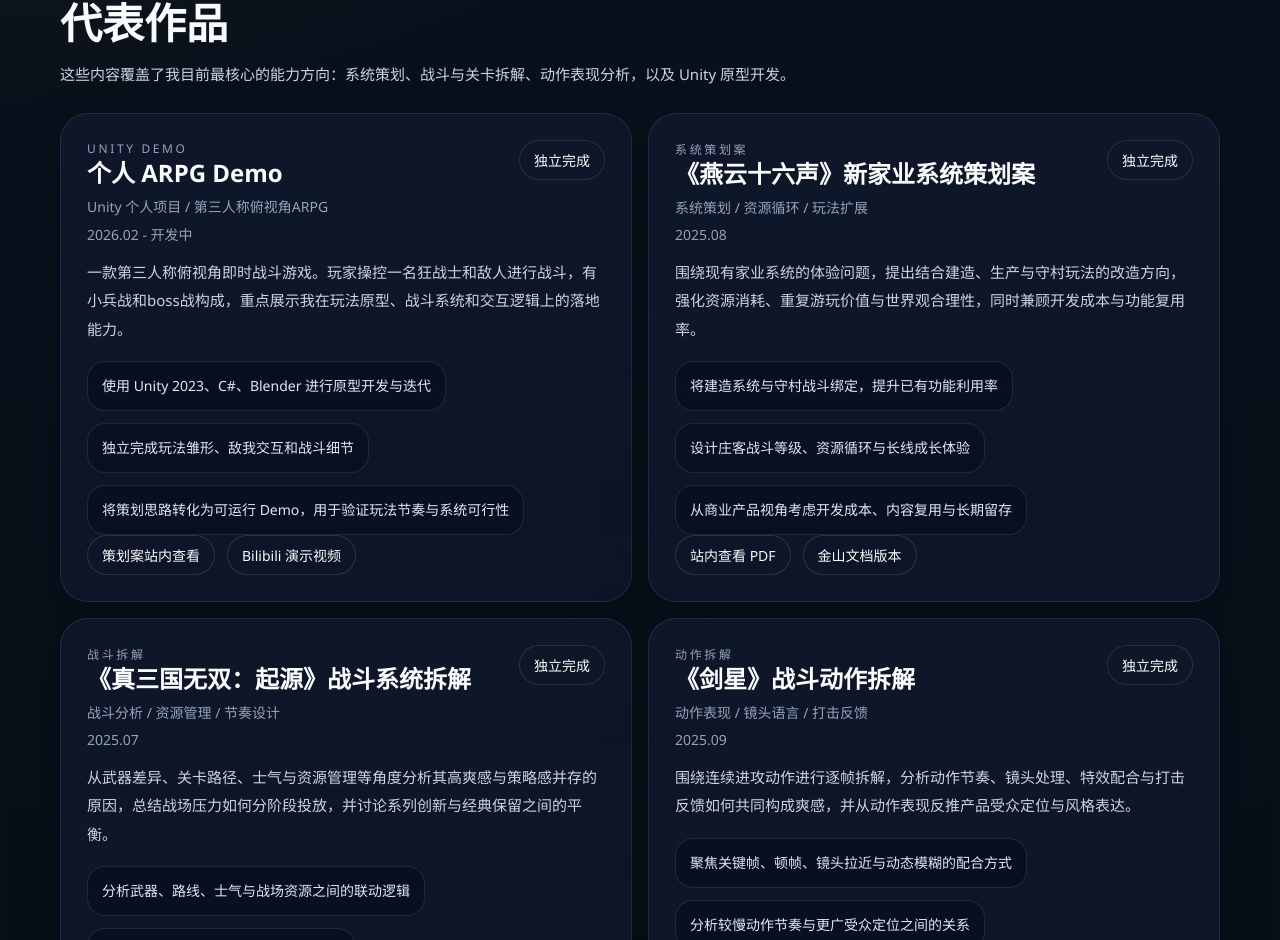
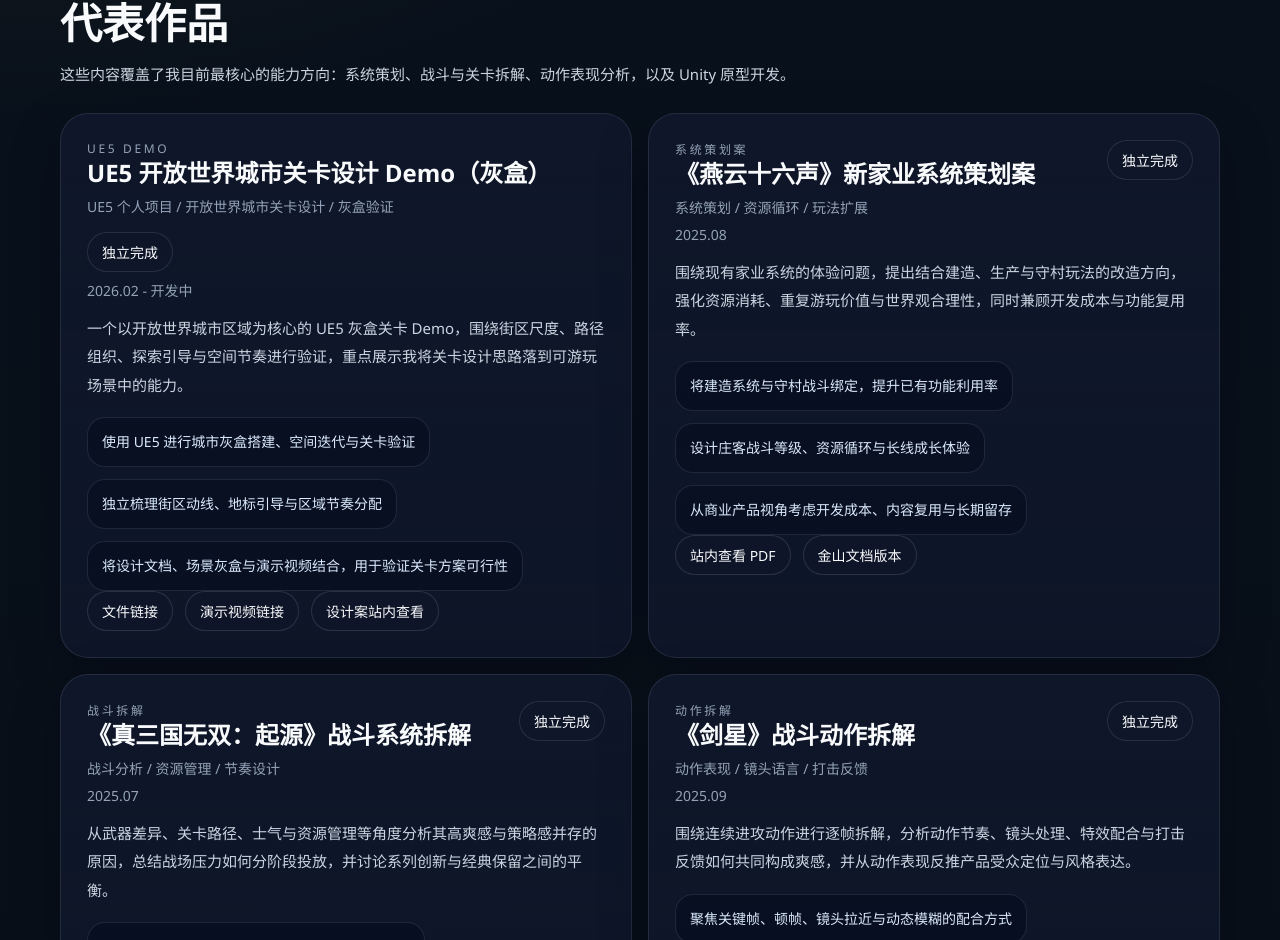
Before and after one commit to wjn18/portfolio-site, a React (Vite) app: page / in a window 1280 px wide. Shown: the part 1129-2069 px from the top of the page. Built offline with nearby package versions, Linux system fonts and the light colour scheme.

Commit message:
Update resume and UE5 demo project

```diff
--- a/src/App.jsx
+++ b/src/App.jsx
@@ -3,6 +3,7 @@
 
 const demoVideoHref =
   "https://www.bilibili.com/video/BV1nsocB5EY5/?share_source=copy_web&vd_source=a2e61c6d61d8bfc0fad6ebcde9ac1d85";
+const demoFileHref = "/docs/ue5-open-world-city-level-demo.pdf";
 const demoDesignCaseHref = "/docs/Demo%20DesignCase.pdf";
 
 const profile = {
@@ -32,26 +33,30 @@
 
 const projects = [
   {
-    title: "个人 ARPG Demo",
-    subtitle: "Unity 个人项目 / 第三人称俯视角ARPG",
+    title: "UE5 开放世界城市关卡设计 Demo（灰盒）",
+    subtitle: "UE5 个人项目 / 开放世界城市关卡设计 / 灰盒验证",
     period: "2026.02 - 开发中",
-    type: "Unity Demo",
+    type: "UE5 Demo",
     role: "独立完成",
     summary:
-      "一款第三人称俯视角即时战斗游戏。玩家操控一名狂战士和敌人进行战斗，有小兵战和boss战构成，重点展示我在玩法原型、战斗系统和交互逻辑上的落地能力。",
+      "一个以开放世界城市区域为核心的 UE5 灰盒关卡 Demo，围绕街区尺度、路径组织、探索引导与空间节奏进行验证，重点展示我将关卡设计思路落到可游玩场景中的能力。",
     contributions: [
-      "使用 Unity 2023、C#、Blender 进行原型开发与迭代",
-      "独立完成玩法雏形、敌我交互和战斗细节",
-      "将策划思路转化为可运行 Demo，用于验证玩法节奏与系统可行性",
+      "使用 UE5 进行城市灰盒搭建、空间迭代与关卡验证",
+      "独立梳理街区动线、地标引导与区域节奏分配",
+      "将设计文档、场景灰盒与演示视频结合，用于验证关卡方案可行性",
     ],
     links: [
       {
-        label: "策划案站内查看",
-        href: demoDesignCaseHref,
+        label: "文件链接",
+        href: demoFileHref,
       },
       {
-        label: "Bilibili 演示视频",
+        label: "演示视频链接",
         href: demoVideoHref,
+      },
+      {
+        label: "设计案站内查看",
+        href: demoDesignCaseHref,
       },
     ],
   },
```
Also changed, not shown: 2 other files (tests, documents, lock files or other folders).
